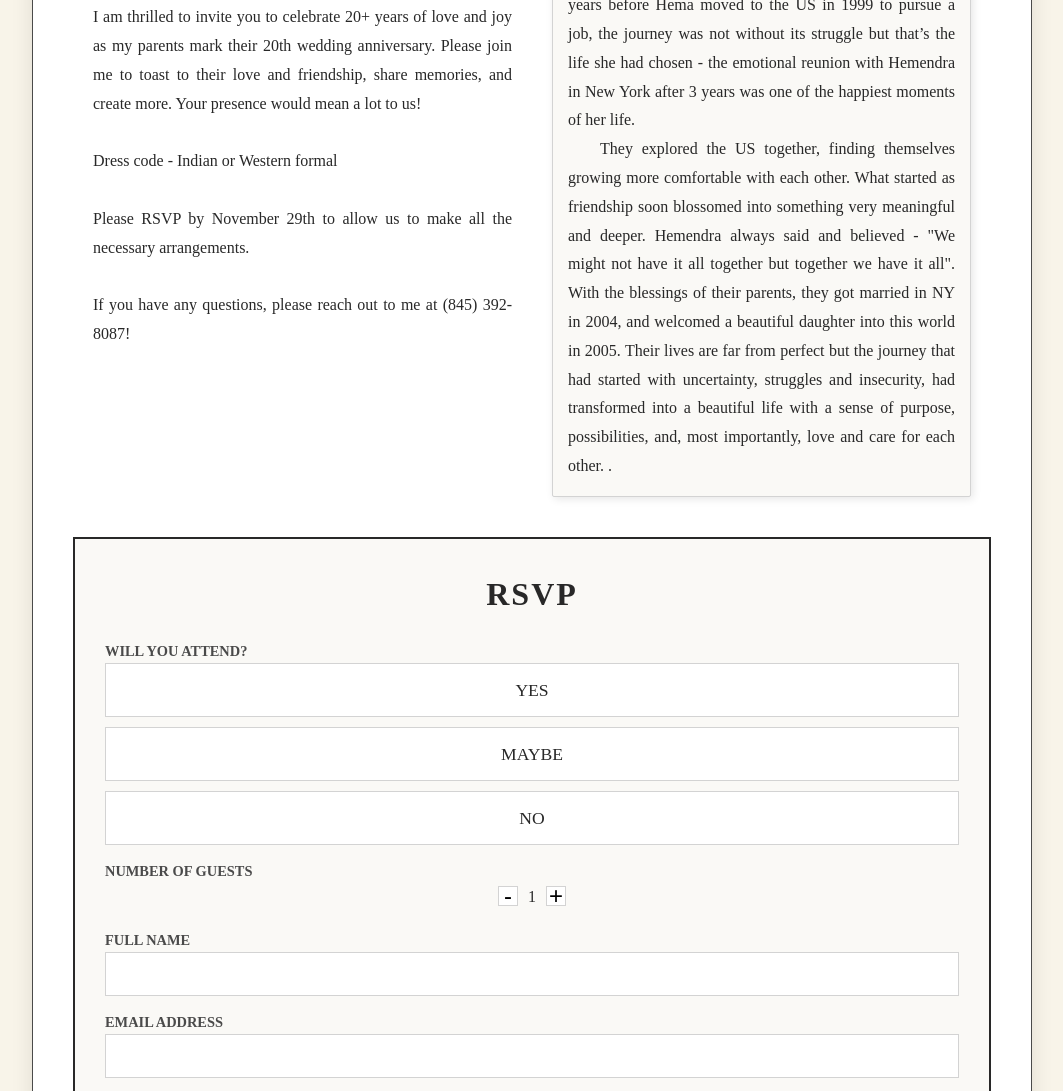
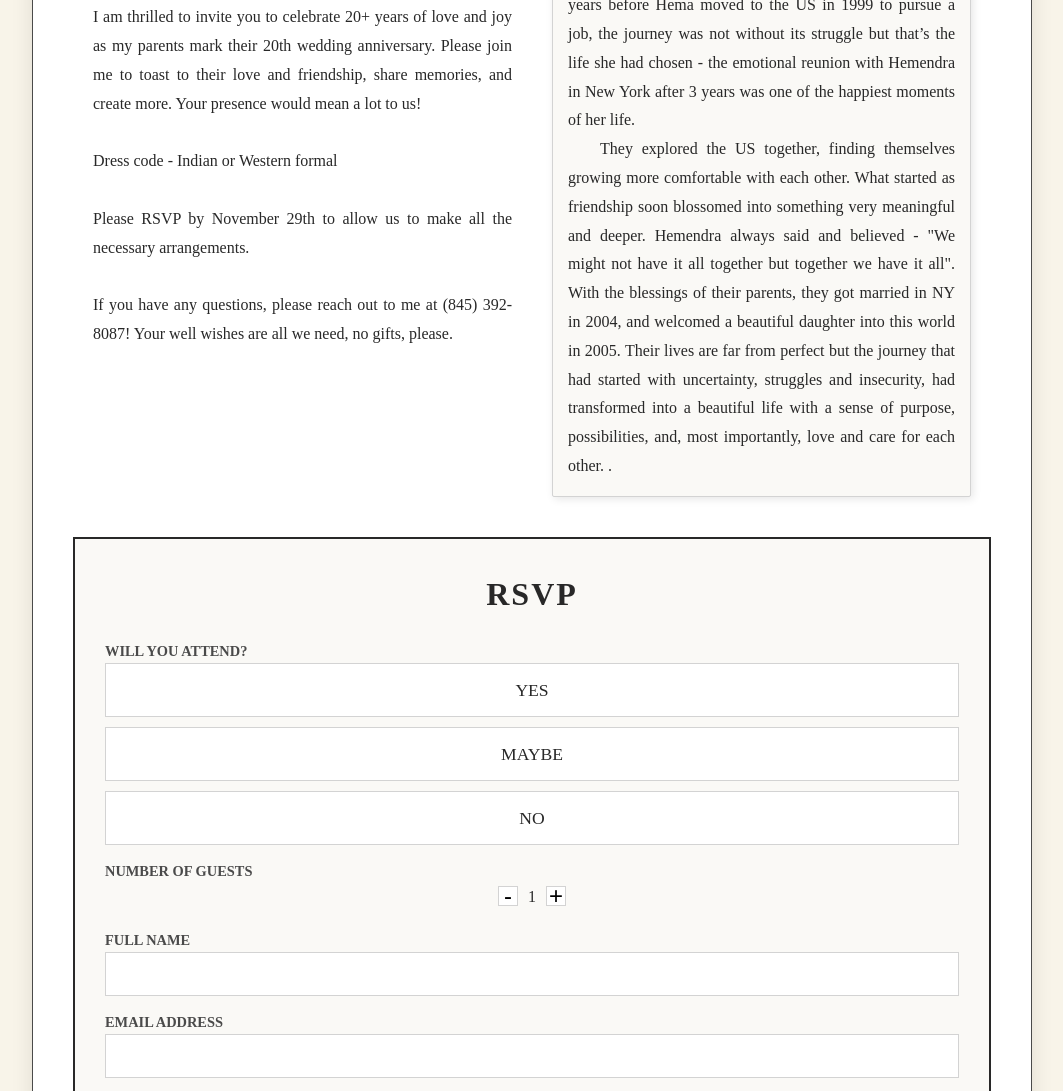
Before and after one commit to aditihrathi/20th-Anniversary-RSVP, a plain HTML site: page frontend/index.html in a window 1280 px wide. Shown: the part 1432-2523 px from the top of the page, without its empty margins (108-1171 px from the left). Drawn offline with Linux system fonts and the light colour scheme; no server answers; a web font is replaced by a local one.

Commit message:
no gifts

```diff
--- a/frontend/index.html
+++ b/frontend/index.html
@@ -563,7 +563,7 @@ body {
                     <br>
                     <p>Please RSVP by November 29th to allow us to make all the necessary arrangements.</p>
                     <br>
-                    <p>If you have any questions, please reach out to me at (845) 392-8087!</p>
+                    <p>If you have any questions, please reach out to me at (845) 392-8087! Your well wishes are all we need, no gifts, please.</p>
                 </article>
             </div>
 
```
